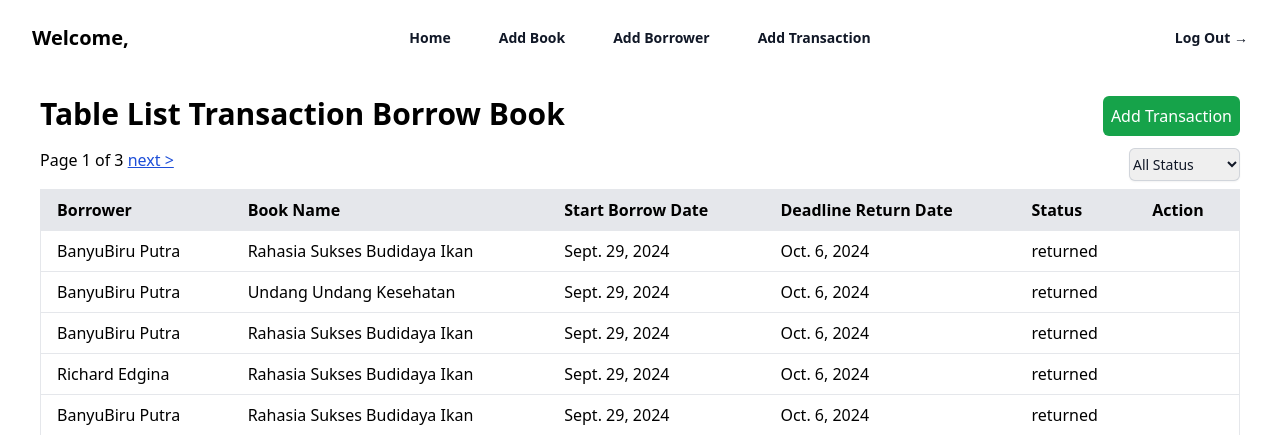
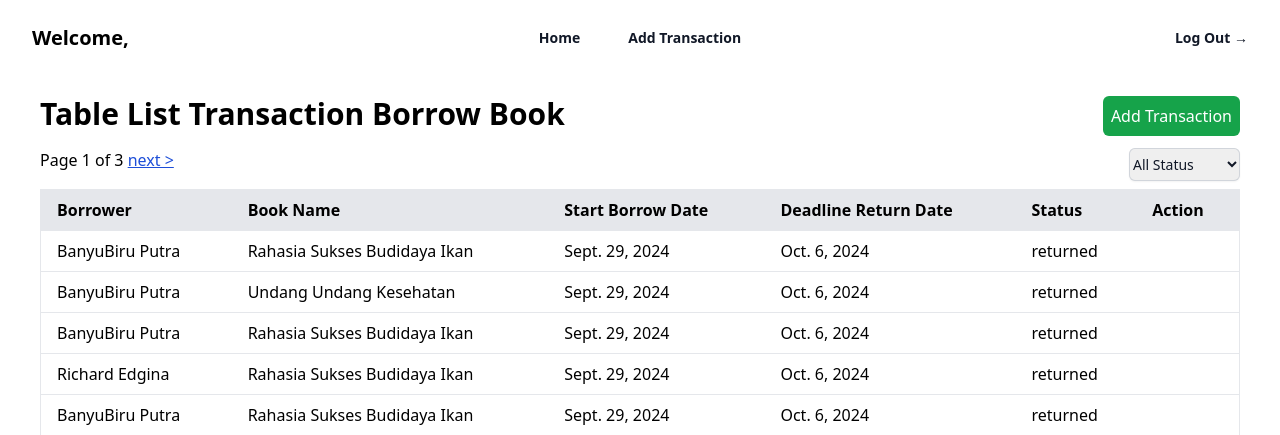
Before and after one commit to nyomanyudisdeveloper/perpustakaanOnline, a Django app: page /pinjamBuku/ in a window 1280 px wide. Shown: the top 435 px of the page. Run offline with Django 5.2, Linux system fonts and the light colour scheme; a user stored in the database is signed in; data comes from the database, SQL or seed files in the repository.

Commit message:
remove header add book and borrower

```diff
--- a/pinjamBuku/templates/pinjamBuku/header.html
+++ b/pinjamBuku/templates/pinjamBuku/header.html
@@ -40,12 +40,7 @@
         class="text-sm font-semibold leading-6 text-gray-900"
         >Home</a
       >
-      <a href="#" class="text-sm font-semibold leading-6 text-gray-900"
-        >Add Book</a
-      >
-      <a href="#" class="text-sm font-semibold leading-6 text-gray-900"
-        >Add Borrower</a
-      >
+
       <a
         href="{% url 'pinjamBuku:addTransaction'%}"
         class="text-sm font-semibold leading-6 text-gray-900"
```
